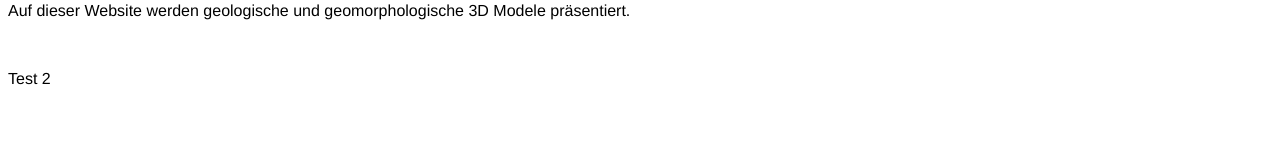
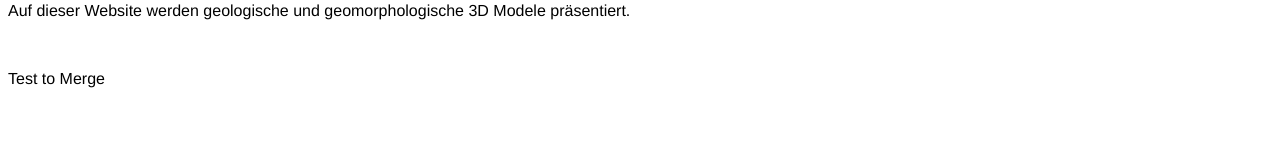
Before and after one commit to jona8175/Formenschatztruhe, a SvelteKit app: page /willkommen in a window 1280 px wide. Shown: the part 122-282 px from the top of the page. Built offline with nearby package versions, Linux system fonts and the light colour scheme.

Commit message:
Test Text in Branch

```diff
--- a/src/routes/willkommen/+page.svelte
+++ b/src/routes/willkommen/+page.svelte
@@ -5,6 +5,6 @@
     <h1>Wilkommen zur Formenschatztruhe</h1>
     <p>Auf dieser Website werden geologische und geomorphologische 3D Modele präsentiert. </p>
     <br>
-    <p>Test 2</p>
+    <p>Test to Merge</p>
 
 </body>
```
